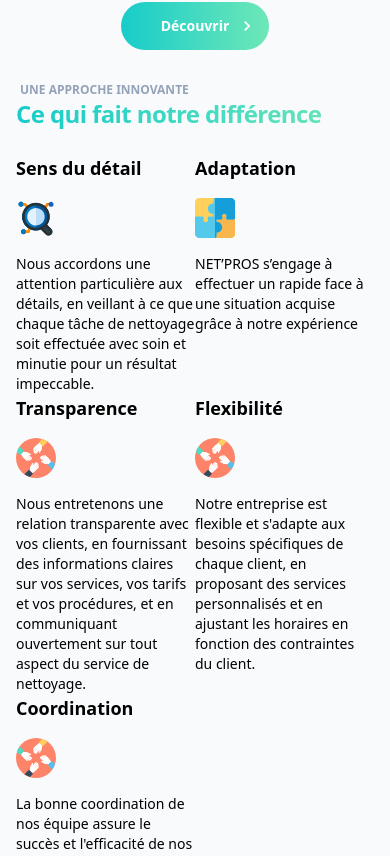
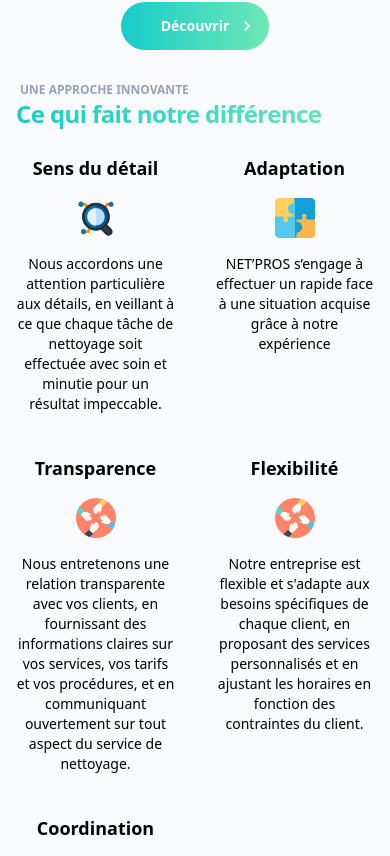
Before and after one commit to netproam/netpro, a Next.js app: page / in a window 390 px wide. Shown: the part 2417-3273 px from the top of the page. Built offline with nearby package versions, Linux system fonts and the light colour scheme.

Commit message:
deuxieme ajout des informations

```diff
--- a/src/components/section/SpecificitySection.tsx
+++ b/src/components/section/SpecificitySection.tsx
@@ -16,7 +16,7 @@ switch(e.title.toLocaleLowerCase())
     return (
         <div
         key={e.id}
-        className="flex flex-col gap-4  lg:items-center justify-start lg:text-center">
+        className="flex flex-col gap-4 items-center text-center  lg:items-center justify-start lg:text-center">
         <h4 className="font-semibold text-lg lg:text-2xl font-hind">{e.title}
     </h4>
 
@@ -32,7 +32,7 @@ switch(e.title.toLocaleLowerCase())
         return (
             <div
             key={e.id}
-            className="flex flex-col gap-4  lg:items-center justify-start lg:text-center">
+            className="flex flex-col gap-4 text-center items-center  lg:items-center lg:text-center">
             <h4 className="font-semibold text-lg lg:text-2xl font-hind">{e.title}
         </h4>
 
@@ -49,7 +49,7 @@ break;
 return (
     <div
     key={e.id}
-    className="flex flex-col gap-4  lg:items-center justify-start lg:text-center">
+    className="flex flex-col gap-4  text-center items-center justify-start  lg:text-center">
     <h4 className="font-semibold text-lg lg:text-2xl font-hind">{e.title}
 </h4>
 
@@ -77,8 +77,8 @@ return (
 
 
         </div>
-        <div className="grid grid-cols-2  lg:grid-cols-3 text-base font-hind font-light
-        gap-0  ">
+        <div className="grid grid-cols-2 gap-10  lg:grid-cols-3 text-base font-hind font-light
+       lg:gap-0  ">
 
 
 
```
